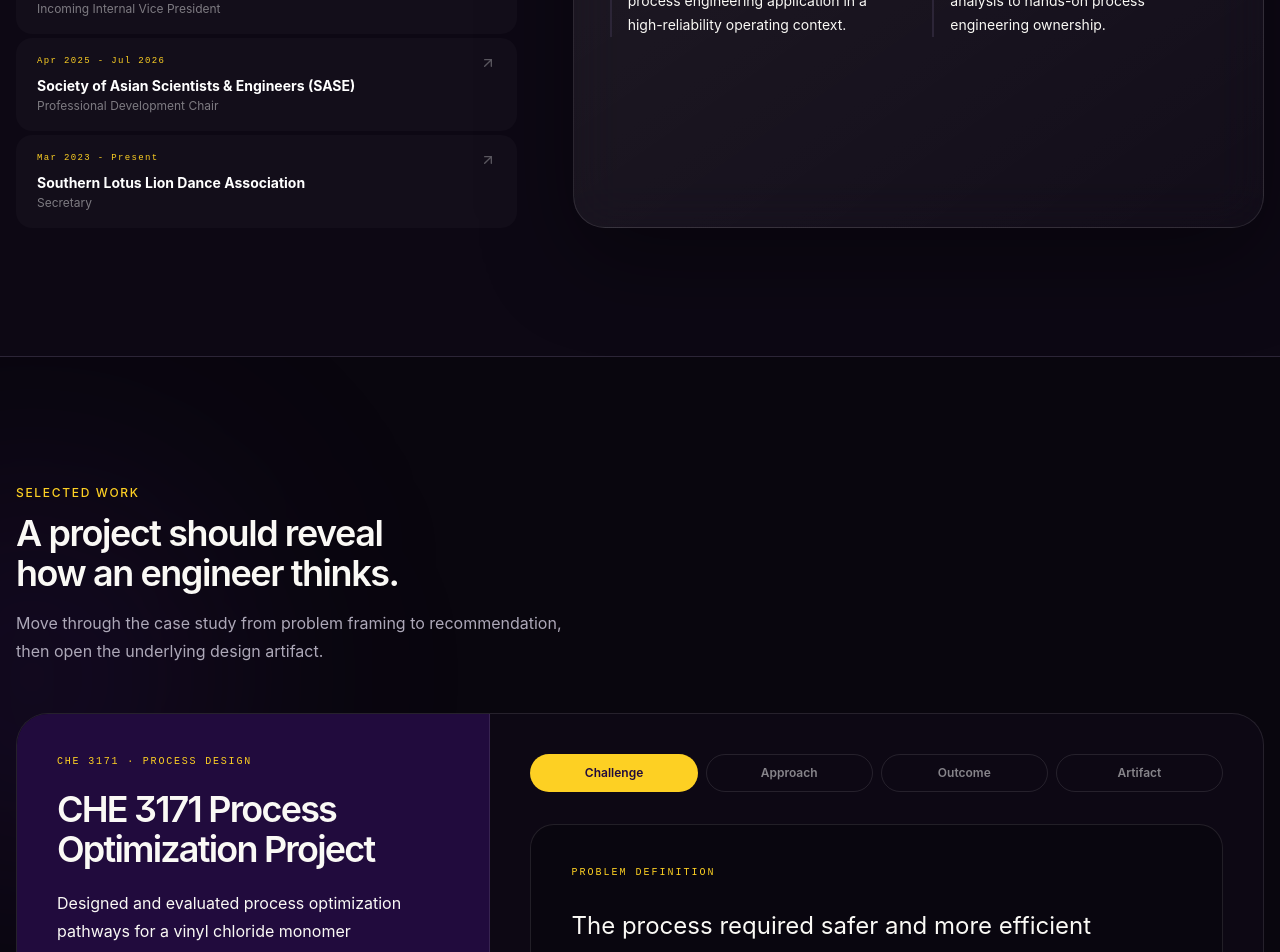
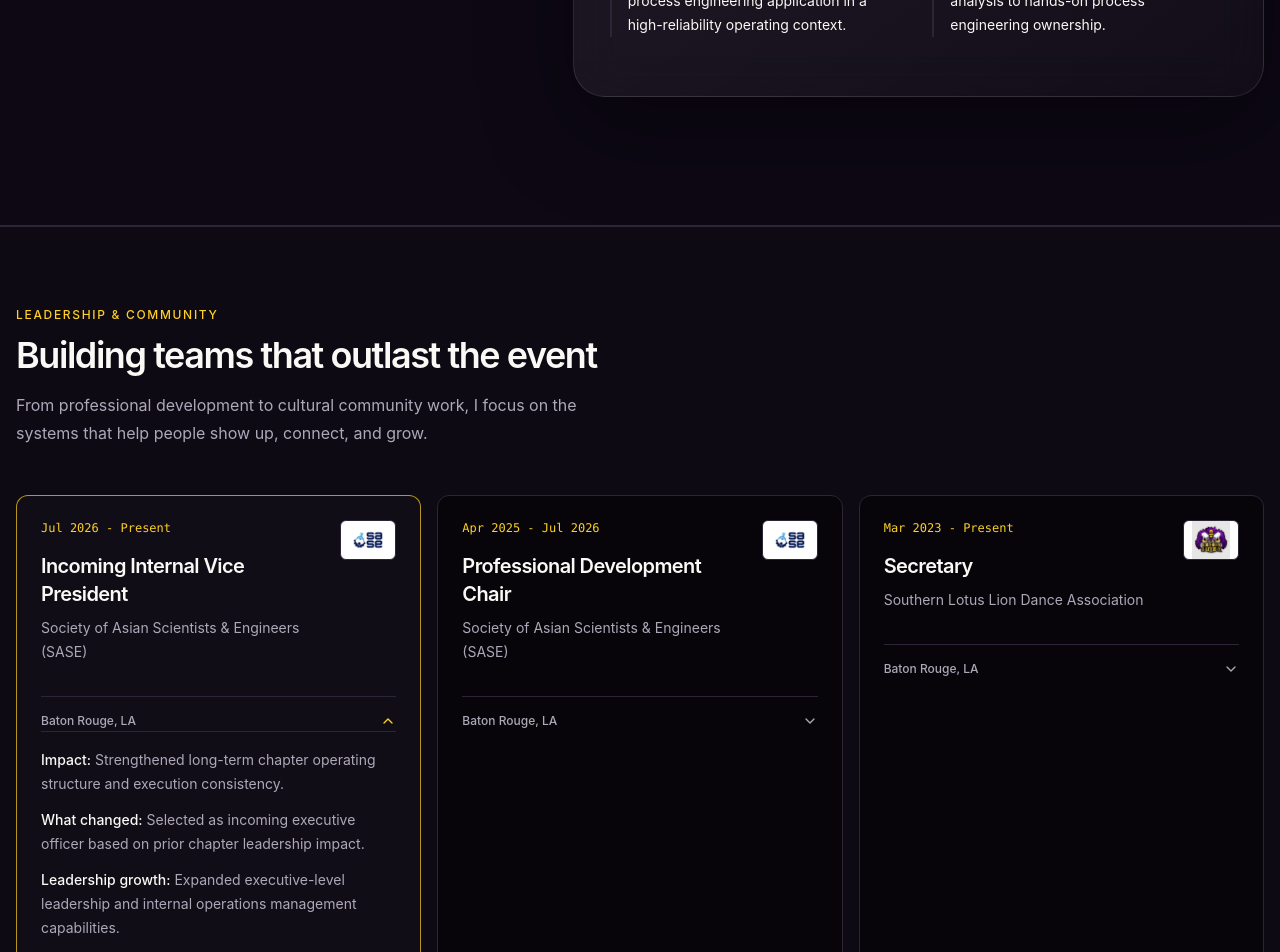
Before and after one commit to vbui31/vinhbui-portfolio, a Next.js app: page / in a window 1280 px wide. Shown: the part 1660-2612 px from the top of the page. Built offline with nearby package versions, Linux system fonts and the light colour scheme; no server answers.

Commit message:
Separate experience and leadership

```diff
--- a/components/portfolio-page.tsx
+++ b/components/portfolio-page.tsx
@@ -8,13 +8,15 @@ import { AboutSection } from "@/components/sections/about-section";
 import { SkillsSection } from "@/components/sections/skills-section";
 import { ProjectsSection } from "@/components/sections/projects-section";
 import { LeadershipTimelineSection } from "@/components/sections/leadership-timeline-section";
+import { LeadershipSection } from "@/components/sections/leadership-section";
 import { GithubSection } from "@/components/sections/github-section";
 import { AchievementsSection } from "@/components/sections/achievements-section";
 import { ResumeSection } from "@/components/sections/resume-section";
 import { ContactSection } from "@/components/sections/contact-section";
 
 const navItems = [
-  { label: "Experience", href: "#leadership", id: "leadership" },
+  { label: "Experience", href: "#experience", id: "experience" },
+  { label: "Leadership", href: "#leadership", id: "leadership" },
   { label: "Projects", href: "#projects", id: "projects" },
   { label: "Capabilities", href: "#skills", id: "skills" },
   { label: "Contact", href: "#contact", id: "contact" }
@@ -72,6 +74,7 @@ export function PortfolioPage() {
       <main>
         <HeroSection />
         <LeadershipTimelineSection />
+        <LeadershipSection />
         <ProjectsSection />
         <CurrentFocusSection />
         <AboutSection />
--- /dev/null
+++ b/components/sections/leadership-section.tsx
@@ -0,0 +1,76 @@
+"use client";
+
+import { useState } from "react";
+import Image from "next/image";
+import { ChevronDown } from "lucide-react";
+import { motion } from "framer-motion";
+import { leadershipTimeline } from "@/data/portfolio";
+import { SectionHeading } from "@/components/common/section-heading";
+
+export function LeadershipSection() {
+  const [open, setOpen] = useState<number | null>(0);
+
+  return (
+    <section id="leadership" className="border-y border-border bg-muted/30 py-20">
+      <div className="container">
+        <SectionHeading
+          eyebrow="Leadership & community"
+          title="Building teams that outlast the event"
+          description="From professional development to cultural community work, I focus on the systems that help people show up, connect, and grow."
+        />
+        <div className="grid gap-4 lg:grid-cols-3">
+          {leadershipTimeline.map((item, index) => {
+            const expanded = open === index;
+            return (
+              <motion.article
+                key={`${item.company}-${item.role}`}
+                initial={{ opacity: 0, y: 18 }}
+                whileInView={{ opacity: 1, y: 0 }}
+                viewport={{ once: true, margin: "-80px" }}
+                transition={{ delay: index * 0.08, duration: 0.35 }}
+                className={`rounded-xl border p-6 transition-colors duration-200 ${expanded ? "border-cyan/70 bg-card" : "border-border bg-background hover:bg-card"}`}
+              >
+                <button
+                  type="button"
+                  className="w-full text-left focus-visible:outline-none focus-visible:ring-2 focus-visible:ring-ring focus-visible:ring-offset-4 focus-visible:ring-offset-background"
+                  onClick={() => setOpen(expanded ? null : index)}
+                  aria-expanded={expanded}
+                >
+                  <div className="flex items-start justify-between gap-4">
+                    <div>
+                      <p className="mb-4 font-mono text-xs text-cyan">{item.period}</p>
+                      <h3 className="text-xl font-semibold tracking-[-0.03em]">{item.role}</h3>
+                      <p className="mt-2 text-sm leading-6 text-muted-foreground">{item.company}</p>
+                    </div>
+                    {item.logo ? (
+                      <div className="relative h-10 w-14 shrink-0 overflow-hidden rounded-md border border-border bg-white p-1">
+                        <Image src={item.logo} alt="" fill className="object-contain" />
+                      </div>
+                    ) : null}
+                  </div>
+                  <div className="mt-8 flex items-center justify-between border-t border-border pt-4 text-xs font-medium text-muted-foreground">
+                    <span>{item.location}</span>
+                    <ChevronDown className={`h-4 w-4 transition-transform duration-200 ${expanded ? "rotate-180 text-cyan" : ""}`} aria-hidden="true" />
+                  </div>
+                </button>
+                {expanded ? (
+                    <motion.div
+                      initial={{ opacity: 0, y: -6 }}
+                      animate={{ opacity: 1, y: 0 }}
+                      transition={{ duration: 0.18, ease: "easeOut" }}
+                    >
+                      <div className="space-y-3 border-t border-border pt-4 text-sm leading-6 text-muted-foreground">
+                        <p><span className="font-medium text-foreground">Impact:</span> {item.impact}</p>
+                        <p><span className="font-medium text-foreground">What changed:</span> {item.achievements}</p>
+                        <p><span className="font-medium text-foreground">Leadership growth:</span> {item.growth}</p>
+                      </div>
+                    </motion.div>
+                  ) : null}
+              </motion.article>
+            );
+          })}
+        </div>
+      </div>
+    </section>
+  );
+}
--- a/components/sections/leadership-timeline-section.tsx
+++ b/components/sections/leadership-timeline-section.tsx
@@ -4,19 +4,19 @@ import { useState } from "react";
 import Image from "next/image";
 import { AnimatePresence, motion } from "framer-motion";
 import { ArrowUpRight } from "lucide-react";
-import { timeline } from "@/data/portfolio";
+import { experienceTimeline } from "@/data/portfolio";
 import { SectionHeading } from "@/components/common/section-heading";
 
 export function LeadershipTimelineSection() {
   const [selected, setSelected] = useState(0);
-  const item = timeline[selected];
+  const item = experienceTimeline[selected];
 
   return (
-    <section id="leadership" className="relative overflow-hidden border-y border-white/8 bg-[#0d0814] py-24 md:py-32">
+    <section id="experience" className="relative overflow-hidden border-y border-white/8 bg-[#0d0814] py-24 md:py-32">
       <div className="gold-noise pointer-events-none absolute right-0 top-0 h-64 w-1/3 opacity-[0.07]" />
       <div className="container relative">
         <SectionHeading
-          eyebrow="Experience console"
+          eyebrow="Professional experience"
           title="Different systems. One engineering method."
           description="Select a role to see the problem, contribution, impact, and growth behind the title."
         />
@@ -27,7 +27,7 @@ export function LeadershipTimelineSection() {
             role="tablist"
             aria-label="Professional experiences"
           >
-            {timeline.map((experience, index) => (
+            {experienceTimeline.map((experience, index) => (
               <button
                 key={`${experience.company}-${experience.role}`}
                 role="tab"
--- a/data/portfolio.ts
+++ b/data/portfolio.ts
@@ -219,6 +219,9 @@ export const timeline: TimelineItem[] = [
   }
 ];
 
+export const experienceTimeline = timeline.slice(0, 4);
+export const leadershipTimeline = timeline.slice(4);
+
 export const researchInterests: string[] = [];
 
 export const achievements = [
```
